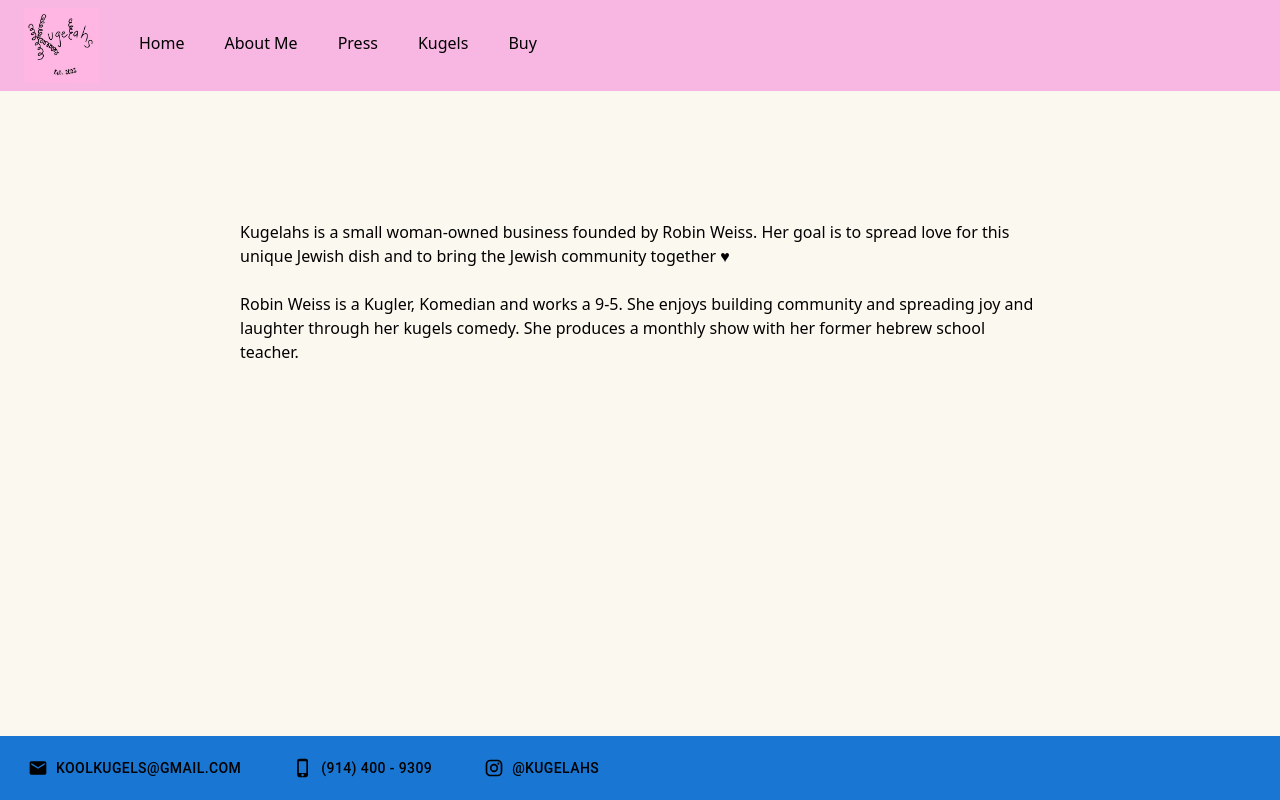
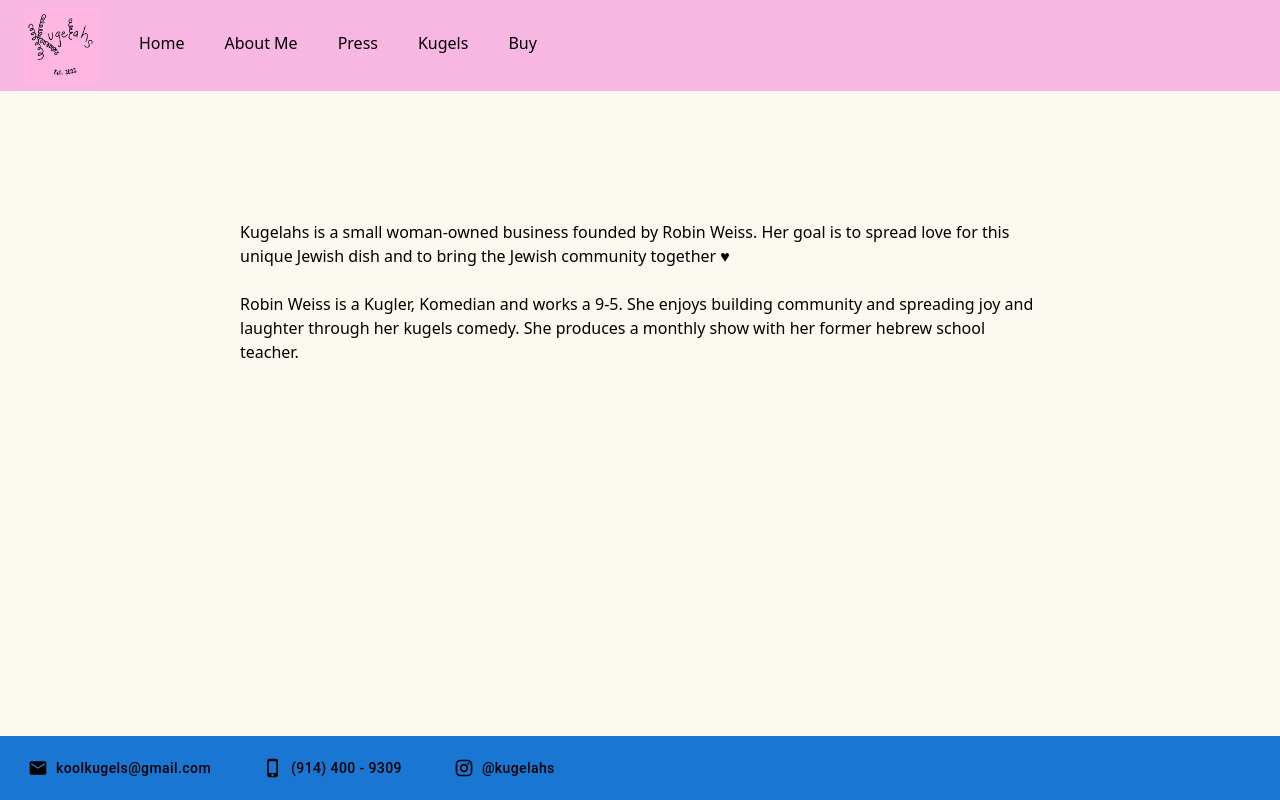
Before and after one commit to shoshana-levitt/kugelahs-website, a Next.js app: page / in a window 1280 px wide. Built offline with nearby package versions, Linux system fonts and the light colour scheme.

Commit message:
retain case for footer buttons

```diff
--- a/components/Footer.tsx
+++ b/components/Footer.tsx
@@ -42,6 +42,7 @@ const Footer = () => {
                       color: "grey",
                     },
                   }}
+                  style={{ textTransform: "none" }}
                 >
                   {item.text}
                 </Button>
```
